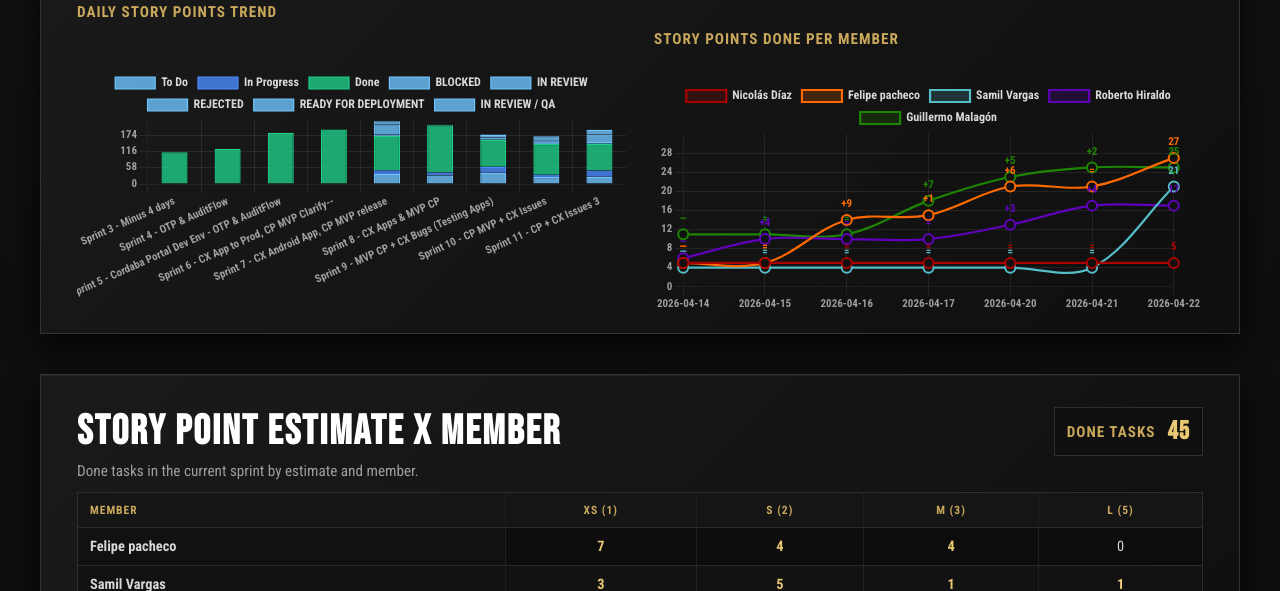
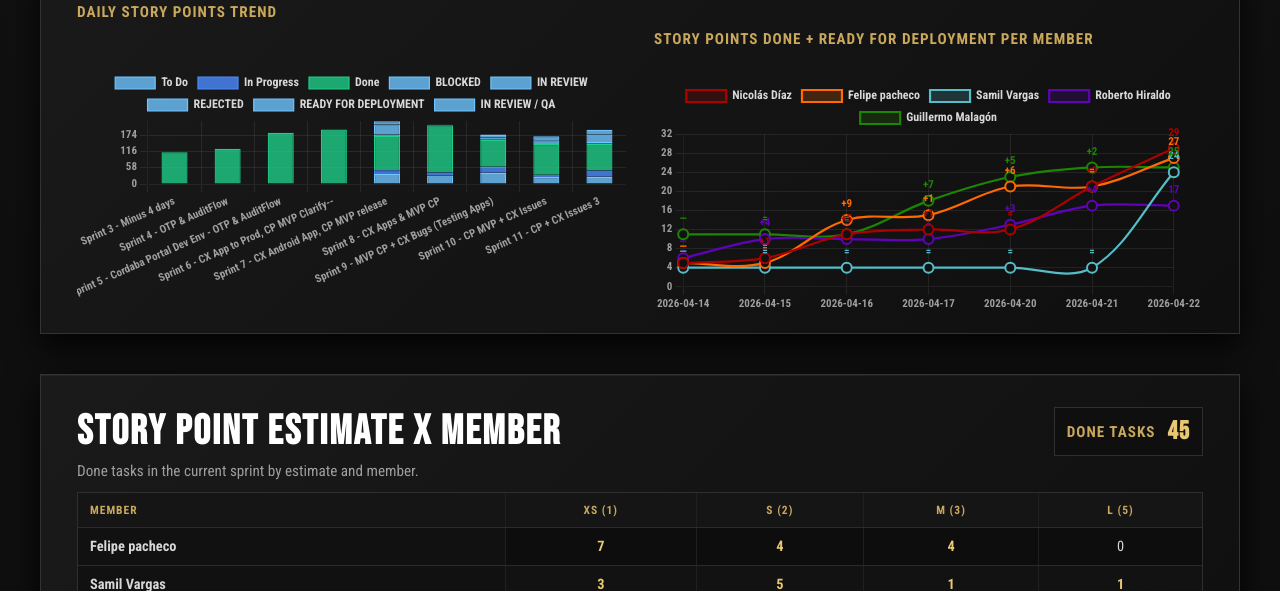
Before and after one commit to guillomal373/jira-team-report, a plain HTML site: page index.html in a window 1280 px wide. Shown: the part 509-1100 px from the top of the page. Drawn offline with nearby package versions, Linux system fonts and the light colour scheme.

Commit message:
Story Points Done + Ready for Deployment per member

```diff
--- a/index.html
+++ b/index.html
@@ -49,7 +49,7 @@
                         <canvas id="sprintSummaryChart"></canvas>
                     </div>
                     <div class="trend-chart trend-chart--members">
-                        <div class="trend-subtag trend-subtag--chart">Story Points Done per member (per sprint)</div>
+                        <div class="trend-subtag trend-subtag--chart">Story Points Done + Ready for Deployment per member (per sprint)</div>
                         <canvas id="memberSummaryChart"></canvas>
                     </div>
                 </div>
@@ -110,7 +110,7 @@
                         <canvas id="sprintTrendChart"></canvas>
                     </div>
                     <div class="trend-chart trend-chart--members">
-                        <div class="trend-subtag trend-subtag--chart">Story Points Done per member</div>
+                        <div class="trend-subtag trend-subtag--chart">Story Points Done + Ready for Deployment per member</div>
                         <canvas id="memberTrendChart"></canvas>
                     </div>
                 </div>
--- a/script.js
+++ b/script.js
@@ -5,6 +5,8 @@ const statusColorMap = {
     'Done': '#1fce88'
 };
 const statusOrder = ['To Do', 'In Progress', 'In Review', 'Done'];
+const completedStatusKeys = new Set(['done', 'ready for deployment']);
+const completedStoryPointLabel = 'Done + Ready for Deployment';
 const storyPointSizeMap = new Map([
     [1, 'XS'],
     [2, 'S'],
@@ -32,6 +34,8 @@ const memberStatusCharts = new Map();
 const excludedAverageNames = ['Guillermo Malagón'];
 const isActiveMember = (member = {}) => member?.active !== false;
 const getActiveMembers = (members = []) => (members || []).filter(isActiveMember);
+const normalizeStatusKey = (status = '') => String(status || '').trim().replace(/\s+/g, ' ').toLowerCase();
+const isCompletedStatus = (status = '') => completedStatusKeys.has(normalizeStatusKey(status));
 let labelMapByAssigneeCurrent = new Map();
 let labelMapByAssigneeTotal = new Map();
 let isCurrentLabelsReady = false;
@@ -97,6 +101,14 @@ function getNonZeroAverage(values = []) {
     if (!numeric.length) return 0;
     const sum = numeric.reduce((acc, n) => acc + n, 0);
     return sum / numeric.length;
+}
+
+function getCompletedStoryPointsFromEntry(entry = {}) {
+    return Object.keys(entry || {}).reduce((sum, key) => {
+        if (key === 'date' || !isCompletedStatus(key)) return sum;
+        const val = Number(entry[key]) || 0;
+        return sum + val;
+    }, 0);
 }
 
 function getSprintAveragesForIndex(chart, index) {
@@ -1390,19 +1402,19 @@ function buildMemberDatasetsFromCsvRows(rows = [], teamMembers = []) {
     const datesSet = new Set();
     const byMemberDate = new Map();
     const totalsByMember = new Map();
-    let hasDone = false;
+    let hasCompletedStatus = false;
 
     dataRows.forEach(row => {
         const status = String(row[statusIndex] || '').trim();
         if (!status) return;
-        if (status.toLowerCase() === 'done') {
+        if (isCompletedStatus(status)) {
             const pointsValue = String(row[pointsIndex] || '').replace(',', '.');
             const points = Number(pointsValue) || 0;
-            if (points > 0) hasDone = true;
-        }
-    });
-
-    const includeAllStatuses = !hasDone;
+            if (points > 0) hasCompletedStatus = true;
+        }
+    });
+
+    const includeAllStatuses = !hasCompletedStatus;
 
     dataRows.forEach(row => {
         const rawAssignee = String(row[assigneeIndex] || '').trim();
@@ -1412,7 +1424,7 @@ function buildMemberDatasetsFromCsvRows(rows = [], teamMembers = []) {
 
         const status = String(row[statusIndex] || '').trim();
         if (!status) return;
-        if (!includeAllStatuses && status.toLowerCase() !== 'done') return;
+        if (!includeAllStatuses && !isCompletedStatus(status)) return;
 
         const dateKey = parseCsvDate(row[updatedIndex]);
         if (!dateKey) return;
@@ -2438,7 +2450,7 @@ function buildMemberSummaryDatasets(sprints = []) {
         sprints.forEach(sprint => {
             const member = getActiveMembers(sprint?.members).find(m => m.name === name);
             const latestEntry = getLatestStatusEntry(member);
-            const done = Number(latestEntry?.['Done']) || 0;
+            const done = getCompletedStoryPointsFromEntry(latestEntry);
             const total = latestEntry
                 ? Object.keys(latestEntry).reduce((sum, key) => {
                     if (key === 'date') return sum;
@@ -2580,13 +2592,13 @@ function renderMemberSummaryChart(canvas, labels, datasets) {
                             const { doneAvg, totalAvg } = getSprintAveragesForIndex(context.chart, context.dataIndex);
                             const formatNum = (n) => Number.isInteger(n) ? n : n.toFixed(1);
                             const lines = [
-                                `${context.dataset.label}: ${context.parsed.y} of ${total} story points Done`
+                                `${context.dataset.label}: ${context.parsed.y} of ${total} story points ${completedStoryPointLabel}`
                             ];
                             if (avgDone != null && avgTotal != null) {
-                                lines.push(`Average (no zeros): ${formatNum(avgDone)} of ${formatNum(avgTotal)} story points Done`);
+                                lines.push(`Average (no zeros): ${formatNum(avgDone)} of ${formatNum(avgTotal)} story points ${completedStoryPointLabel}`);
                             }
                             if (doneAvg != null && totalAvg != null) {
-                                lines.push(`Sprint average (no zeros): ${formatNum(doneAvg)} of ${formatNum(totalAvg)} story points Done`);
+                                lines.push(`Sprint average (no zeros): ${formatNum(doneAvg)} of ${formatNum(totalAvg)} story points ${completedStoryPointLabel}`);
                             }
                             return lines;
                         }
@@ -2751,7 +2763,7 @@ function buildMemberDatasets(sprint, labels) {
         const totals = [];
         const data = labels.map(day => {
             const entry = lookup.get(day) || {};
-            const done = Number(entry['Done']) || 0;
+            const done = getCompletedStoryPointsFromEntry(entry);
             const total = Object.keys(entry).reduce((sum, key) => {
                 if (key === 'date') return sum;
                 const val = Number(entry[key]) || 0;
@@ -2819,7 +2831,7 @@ function renderMemberChart(canvas, labels, datasets) {
                     callbacks: {
                         label: context => {
                             const total = context.dataset.totals?.[context.dataIndex] ?? 0;
-                            return `${context.dataset.label}: ${context.parsed.y} of ${total} story points Done`;
+                            return `${context.dataset.label}: ${context.parsed.y} of ${total} story points ${completedStoryPointLabel}`;
                         }
                     }
                 }
```
Also changed, not shown: indexv1.html (+2 -2 lines).
